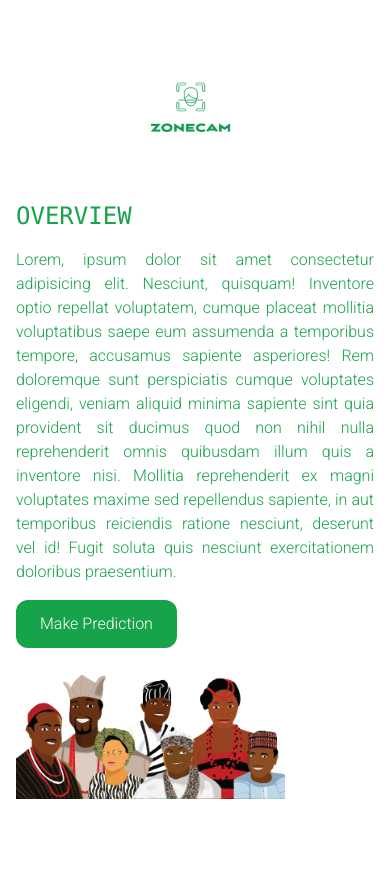
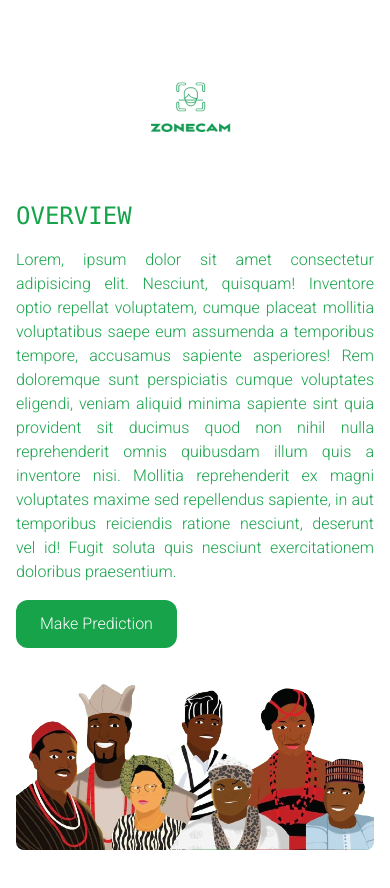
Before and after one commit to wemmy6673/zonecam, a React (Vite) app: page /LandingPage in a window 390 px wide. Before the commit the page ends 844 px from the top, so only its background shows below. Built offline with nearby package versions, Linux system fonts and the light colour scheme.

Commit message:
landing page link fixed

```diff
--- a/src/App.jsx
+++ b/src/App.jsx
@@ -13,7 +13,7 @@ function App() {
           <Routes>
               <Route path='/' element={<Splash/>}  />
               <Route path='/LandingPage' element={<LandingPage/>} />
-              <Route path='/Predict' element={<Predict />} />
+              <Route path='LandingPage/Predict' element={<Predict />} />
 
           </Routes>
 
--- a/src/components/LandingPage.jsx
+++ b/src/components/LandingPage.jsx
@@ -12,9 +12,9 @@ const LandingPage = () => {
 
 
             <div className='flex flex-col-reverse pb-10 md:flex-row px-4 md:px-20 md:space-x-20'>
-                <div className='w-3/4 md:w-2/4'>
+                <div className='w-full md:w-2/4'>
 
-                    <img src={Nigerians} alt="Nigerians" />
+                    <img src={Nigerians} alt="Nigerians" className='rounded-lg' />
 
                 </div>
 
```
